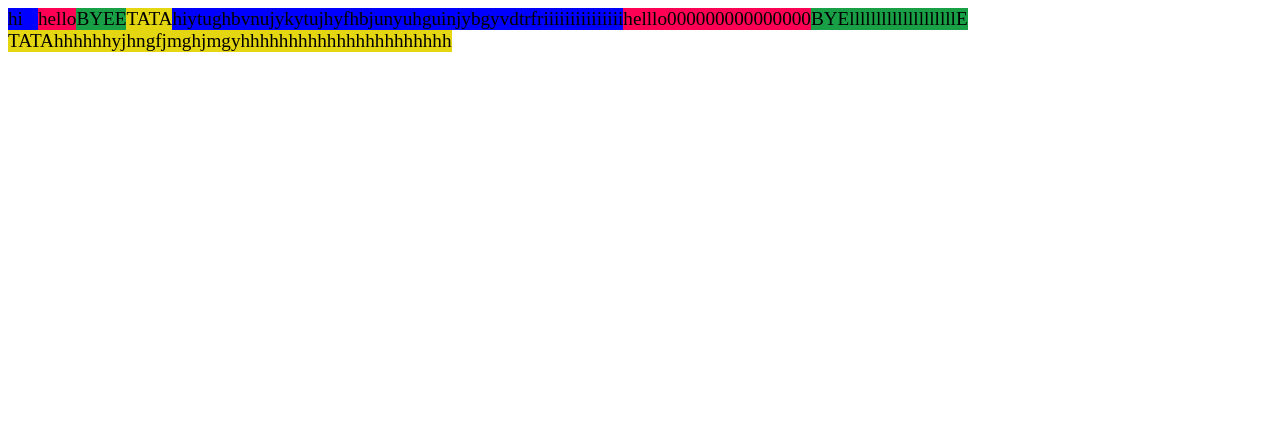
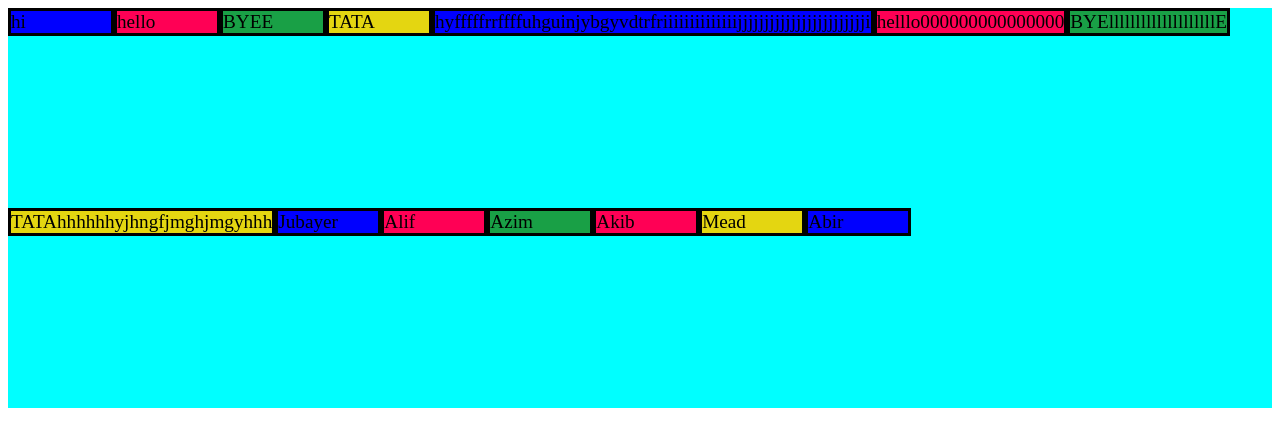
Before and after one commit to Akib154/flexbox-Practice, a plain HTML site: page index.html in a window 1280 px wide. Drawn offline with Linux system fonts and the light colour scheme.

Commit message:
khatam,tata,bye-bye

```diff
--- a/index.html
+++ b/index.html
@@ -16,10 +16,17 @@
         <div class="item3">BYEE</div>
         <div class="item4">TATA</div>
 
-        <div class="item1">hiytughbvnujykytujhyfhbjunyuhguinjybgyvdtrfriiiiiiiiiiiiiii</div>
+        <div class="item1">hyfffffrrffffuhguinjybgyvdtrfriiiiiiiiiiiiiijjjjjjjjjjjjjjjjjjjjjjjji</div>
         <div class="item2">helllo000000000000000</div>
         <div class="item3">BYEllllllllllllllllllllE</div>
-        <div class="item4">TATAhhhhhhyjhngfjmghjmgyhhhhhhhhhhhhhhhhhhhhhh</div>
+        <div class="item4">TATAhhhhhhyjhngfjmghjmgyhhh</div>
+
+        <div class="item1">Jubayer</div>
+        <div class="item2">Alif</div>
+        <div class="item3">Azim</div>
+        <div class="item2">Akib</div>
+        <div class="item4">Mead</div>
+        <div class="item1">Abir</div>
 
     </div>
 </body>
--- a/style.css
+++ b/style.css
@@ -1,14 +1,26 @@
 .container {
-    display: flex;
+   display: flex;
    /* flex-direction:row ; */
    /* text-align: center; */
-   /* flex-wrap: wrap; */
+   flex-wrap:wrap;
    /* justify-content: space-around; */
+   /* flex-flow: row wrap; */
+   background-color: aqua;
+   /* justify-content: space-evenly; */
    flex-flow: row wrap;
-   align-content:stretch;
+   align-items:flex-start;
+   height: 400px;
+
+
 
 }
-
+.item1,.item2,.item3,.item4{
+   order: 1;
+   flex-grow: 0;
+   flex-shrink: 0;
+   flex-basis: 200px;
+   flex: 0 1 100px ;
+}
 body>div {
    font-size: larger;
 }
@@ -30,5 +42,12 @@ body>div {
 }
 
 .container > div{
-min-width:30px;
+min-width:;
+/* background-color: rgb(34, 103, 134); */
+border: 3px solid black;
 }
+/* .item1{ */
+   /* display: flex; */
+   /* flex-wrap: wrap; */
+   /* flex-flow: column nowrap; */
+/* } */
```
